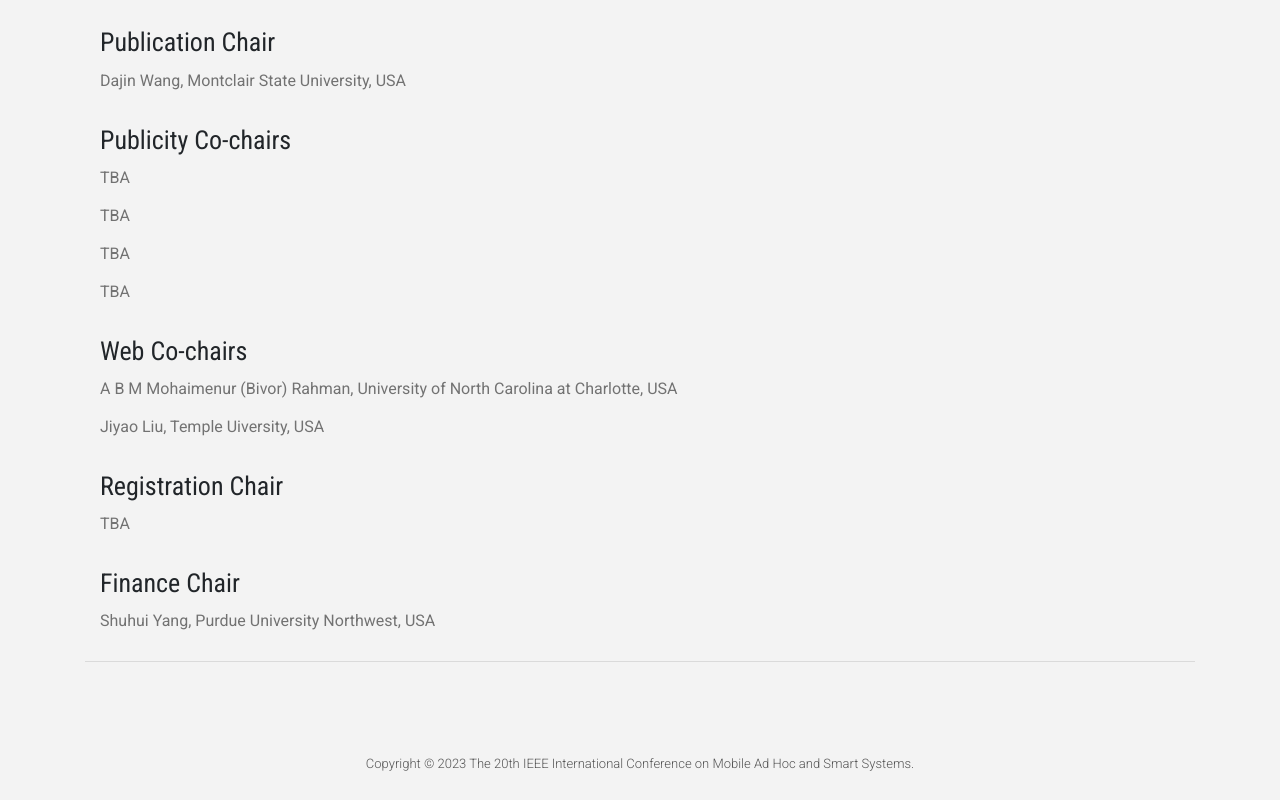
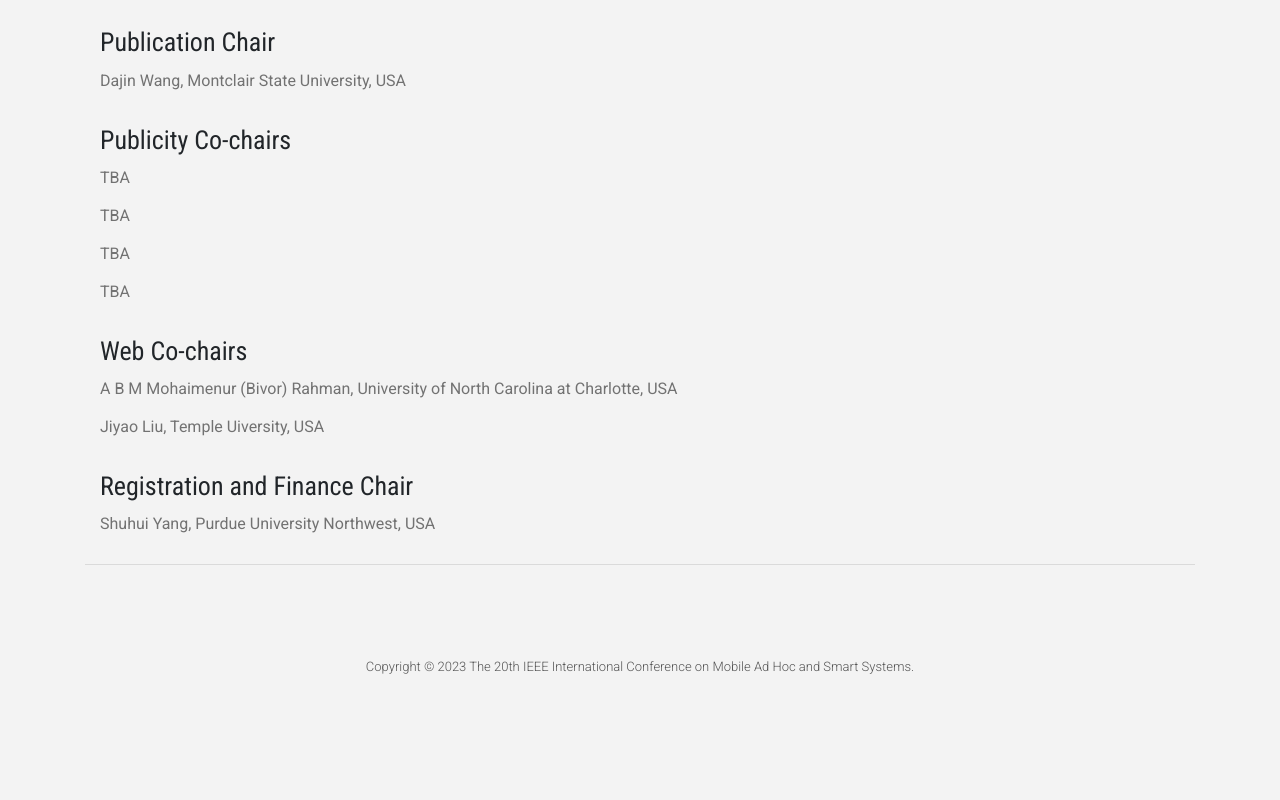
Before and after one commit to ieeemass2025/ieeemass2025, a plain HTML site: page organizingcommittee.html in a window 1280 px wide. Shown: the part 846-1646 px from the top of the page. After the commit the page ends 1549 px from the top, so only its background shows below. Drawn offline with Linux system fonts and the light colour scheme; a web font is replaced by a local one.

Commit message:
Update organizingcommittee.html

```diff
--- a/organizingcommittee.html
+++ b/organizingcommittee.html
@@ -185,10 +185,7 @@ Main Section Start
                 <p class="update-p"><b>Jiyao Liu, Temple Uiversity, USA</b></p>
             </div>
             <div class="block2 wow fadeInLeft col-md-12" data-wow-delay=".3s" data-wow-duration="500ms">
-                <h2>Registration Chair</h2>
-                <p class="update-p"><b>TBA</b></p>
-            </div><div class="block2 wow fadeInLeft col-md-12" data-wow-delay=".3s" data-wow-duration="500ms">
-                <h2>Finance Chair</h2>
+                <h2>Registration and Finance Chair</h2>
                 <p class="update-p"><b>Shuhui Yang, Purdue University Northwest, USA</b></p>
             </div>
         </div>
```
